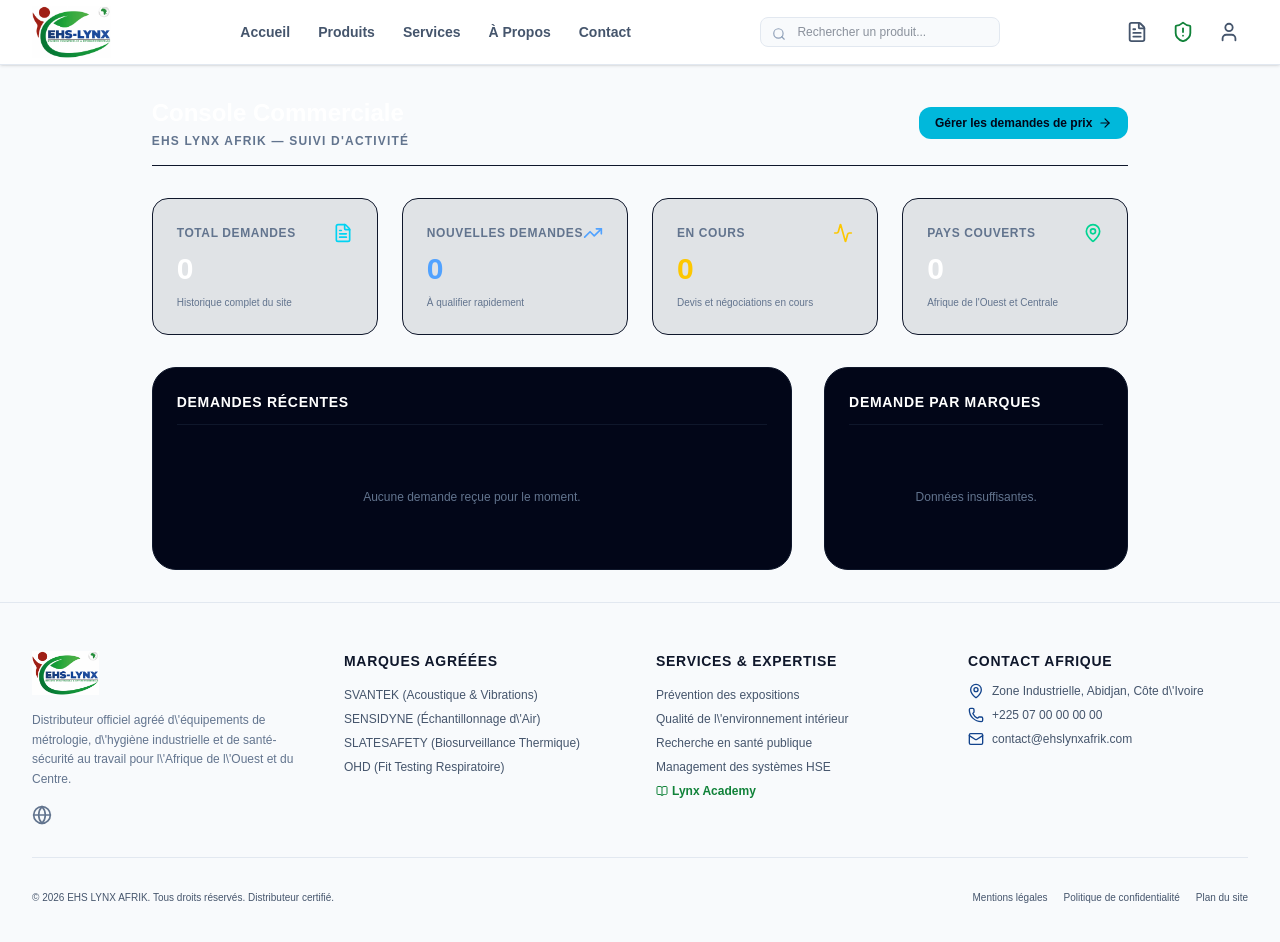
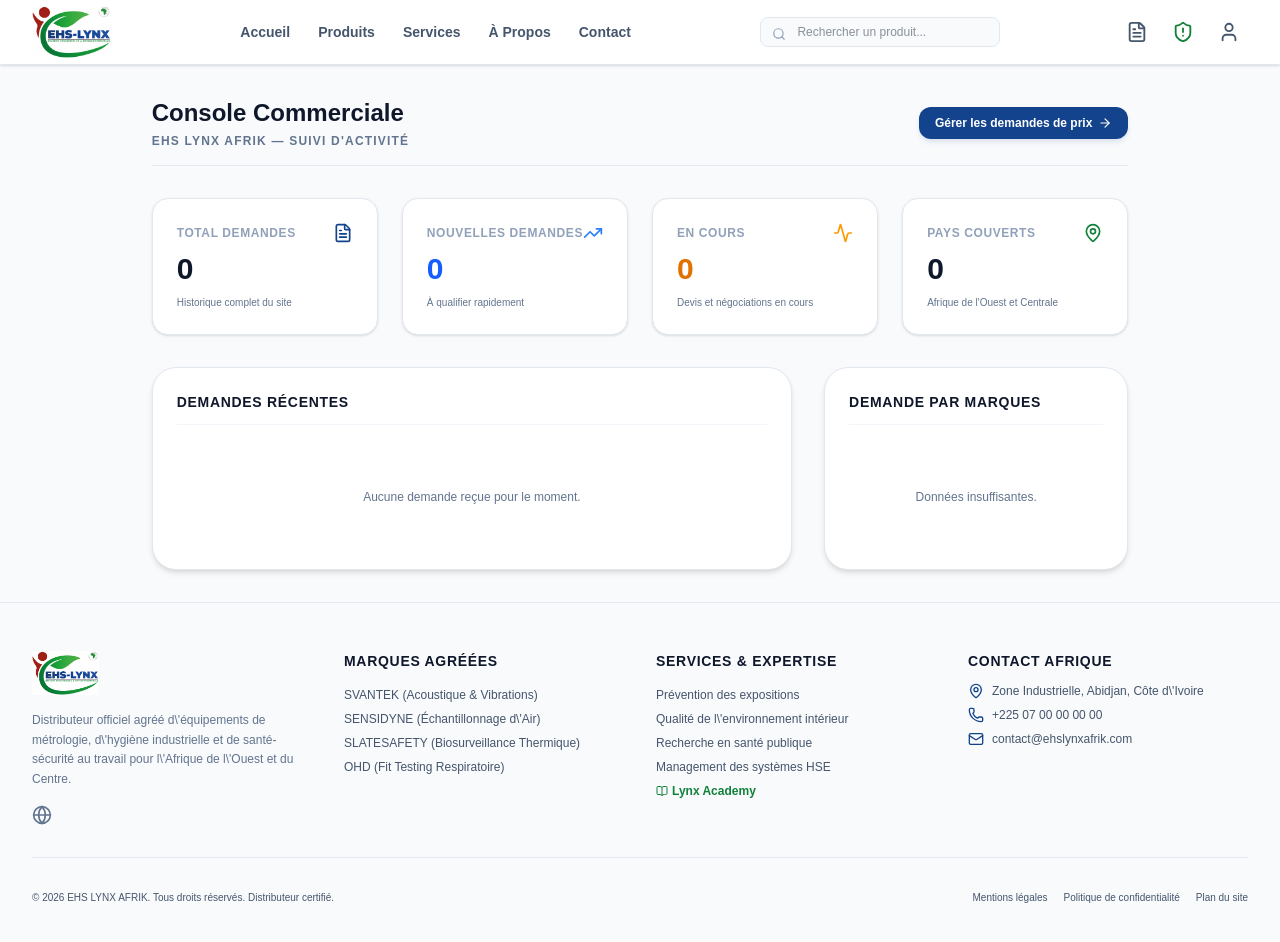
Before and after one commit to francisyaro/ehslynxstore, a Next.js app: page /admin in a window 1280 px wide. Shown: the top 942 px of the page. Built offline with nearby package versions, Linux system fonts and the light colour scheme.

Commit message:
fix: refactor admin dashboard page to premium light theme

```diff
--- a/src/app/admin/page.tsx
+++ b/src/app/admin/page.tsx
@@ -53,27 +53,27 @@
     }));
   };
 
-  // Status mapping to label and color
+  // Status mapping to label and color (optimized for light theme)
   const statusConfig: Record<string, { label: string; color: string }> = {
-    nouvelle: { label: 'Nouvelle', color: 'bg-blue-500/10 text-blue-400 border-blue-500/20' },
-    en_qualification: { label: 'En qualification', color: 'bg-yellow-500/10 text-yellow-400 border-yellow-500/20' },
-    offre_en_preparation: { label: 'Offre en préparation', color: 'bg-purple-500/10 text-purple-400 border-purple-500/20' },
-    devis_transmis: { label: 'Devis transmis', color: 'bg-cyan-500/10 text-cyan-400 border-cyan-500/20' },
-    acceptee: { label: 'Acceptée', color: 'bg-emerald-500/10 text-emerald-400 border-emerald-500/20' },
-    refusee: { label: 'Refusée', color: 'bg-rose-500/10 text-rose-400 border-rose-500/20' },
+    nouvelle: { label: 'Nouvelle', color: 'bg-blue-50 text-blue-600 border-blue-100' },
+    en_qualification: { label: 'En qualification', color: 'bg-amber-50 text-amber-700 border-amber-100' },
+    offre_en_preparation: { label: 'Offre en préparation', color: 'bg-purple-50 text-purple-700 border-purple-100' },
+    devis_transmis: { label: 'Devis transmis', color: 'bg-cyan-50 text-cyan-700 border-cyan-100' },
+    acceptee: { label: 'Acceptée', color: 'bg-emerald-50 text-brand-green border-emerald-100' },
+    refusee: { label: 'Refusée', color: 'bg-rose-50 text-brand-red border-rose-100' },
   };
 
   return (
     <div className="mx-auto max-w-7xl px-4 py-8 sm:px-6 lg:px-8 space-y-8">
       {/* Dashboard Header */}
-      <div className="flex flex-col sm:flex-row sm:items-center sm:justify-between gap-4 pb-4 border-b border-slate-900">
+      <div className="flex flex-col sm:flex-row sm:items-center sm:justify-between gap-4 pb-4 border-b border-slate-200">
         <div>
-          <h1 className="text-2xl font-black text-white">Console Commerciale</h1>
+          <h1 className="text-2xl font-black text-slate-900">Console Commerciale</h1>
           <p className="text-xs text-slate-500 uppercase tracking-widest font-semibold mt-1">EHS LYNX AFRIK — Suivi d'activité</p>
         </div>
         <Link
           href="/admin/demandes"
-          className="inline-flex items-center justify-center gap-1.5 px-4 py-2 rounded-xl bg-cyan-500 hover:bg-cyan-400 text-slate-950 text-xs font-bold transition-colors"
+          className="inline-flex items-center justify-center gap-1.5 px-4 py-2 rounded-xl bg-brand-blue hover:bg-blue-700 text-white text-xs font-bold shadow-md shadow-brand-blue/10 transition-all hover:scale-[1.01]"
         >
           Gérer les demandes de prix <ArrowRight className="h-3.5 w-3.5" />
         </Link>
@@ -81,72 +81,72 @@
 
       {/* Metrics Cards Grid */}
       <div className="grid grid-cols-1 sm:grid-cols-2 lg:grid-cols-4 gap-6">
-        <div className="p-6 rounded-2xl border border-slate-900 bg-slate-900/10 space-y-2">
+        <div className="p-6 rounded-2xl border border-slate-200 bg-white space-y-2 shadow-sm">
           <div className="flex justify-between items-center text-slate-500">
-            <span className="text-xs font-bold uppercase tracking-wider">Total Demandes</span>
-            <FileText className="h-5 w-5 text-cyan-400" />
+            <span className="text-xs font-bold uppercase tracking-wider text-slate-400">Total Demandes</span>
+            <FileText className="h-5 w-5 text-brand-blue" />
           </div>
-          <p className="text-3xl font-black text-white">{metrics.total}</p>
+          <p className="text-3xl font-black text-slate-900">{metrics.total}</p>
           <p className="text-[10px] text-slate-500">Historique complet du site</p>
         </div>
 
-        <div className="p-6 rounded-2xl border border-slate-900 bg-slate-900/10 space-y-2">
+        <div className="p-6 rounded-2xl border border-slate-200 bg-white space-y-2 shadow-sm">
           <div className="flex justify-between items-center text-slate-500">
-            <span className="text-xs font-bold uppercase tracking-wider">Nouvelles Demandes</span>
-            <TrendingUp className="h-5 w-5 text-blue-400" />
+            <span className="text-xs font-bold uppercase tracking-wider text-slate-400">Nouvelles Demandes</span>
+            <TrendingUp className="h-5 w-5 text-blue-500" />
           </div>
-          <p className="text-3xl font-black text-blue-400">{metrics.newCount}</p>
+          <p className="text-3xl font-black text-blue-600">{metrics.newCount}</p>
           <p className="text-[10px] text-slate-500">À qualifier rapidement</p>
         </div>
 
-        <div className="p-6 rounded-2xl border border-slate-900 bg-slate-900/10 space-y-2">
+        <div className="p-6 rounded-2xl border border-slate-200 bg-white space-y-2 shadow-sm">
           <div className="flex justify-between items-center text-slate-500">
-            <span className="text-xs font-bold uppercase tracking-wider">En cours</span>
-            <Activity className="h-5 w-5 text-yellow-400" />
+            <span className="text-xs font-bold uppercase tracking-wider text-slate-400">En cours</span>
+            <Activity className="h-5 w-5 text-amber-500" />
           </div>
-          <p className="text-3xl font-black text-yellow-400">{metrics.inProgress}</p>
+          <p className="text-3xl font-black text-amber-600">{metrics.inProgress}</p>
           <p className="text-[10px] text-slate-500">Devis et négociations en cours</p>
         </div>
 
-        <div className="p-6 rounded-2xl border border-slate-900 bg-slate-900/10 space-y-2">
+        <div className="p-6 rounded-2xl border border-slate-200 bg-white space-y-2 shadow-sm">
           <div className="flex justify-between items-center text-slate-500">
-            <span className="text-xs font-bold uppercase tracking-wider">Pays Couverts</span>
-            <MapPin className="h-5 w-5 text-emerald-400" />
+            <span className="text-xs font-bold uppercase tracking-wider text-slate-400">Pays Couverts</span>
+            <MapPin className="h-5 w-5 text-brand-green" />
           </div>
-          <p className="text-3xl font-black text-white">{metrics.countries.size}</p>
+          <p className="text-3xl font-black text-slate-900">{metrics.countries.size}</p>
           <p className="text-[10px] text-slate-500">Afrique de l'Ouest et Centrale</p>
         </div>
       </div>
 
       <div className="grid grid-cols-1 lg:grid-cols-3 gap-8">
         {/* Recent requests list */}
-        <div className="lg:col-span-2 border border-slate-900 bg-slate-950 p-6 rounded-3xl space-y-6">
-          <h2 className="text-sm font-bold text-white uppercase tracking-wider border-b border-slate-900 pb-3">
+        <div className="lg:col-span-2 border border-slate-200 bg-white p-6 rounded-3xl space-y-6 shadow-md">
+          <h2 className="text-sm font-bold text-slate-900 uppercase tracking-wider border-b border-slate-100 pb-3">
             Demandes Récentes
           </h2>
 
           {requests.length > 0 ? (
-            <div className="divide-y divide-slate-900">
+            <div className="divide-y divide-slate-100">
               {requests.slice(0, 5).map((req) => {
-                const config = statusConfig[req.status] || { label: req.status.replace('_', ' '), color: 'bg-slate-900 text-slate-400' };
+                const config = statusConfig[req.status] || { label: req.status.replace('_', ' '), color: 'bg-slate-50 text-slate-500 border-slate-200' };
                 return (
                   <div key={req.id} className="py-4 first:pt-0 last:pb-0 flex items-center justify-between gap-4">
                     <div className="space-y-1">
                       <div className="flex items-center gap-2">
-                        <Link href={`/admin/demandes/${req.id}`} className="text-xs font-mono font-bold text-cyan-400 hover:underline">
+                        <Link href={`/admin/demandes/${req.id}`} className="text-xs font-mono font-bold text-brand-blue hover:underline">
                           {req.reference}
                         </Link>
                         <span className={`px-2 py-0.5 rounded text-[8px] font-bold uppercase tracking-wider border ${config.color}`}>
                           {config.label}
                         </span>
                       </div>
-                      <p className="text-xs text-white font-semibold">{req.company_name} ({req.country})</p>
+                      <p className="text-xs text-slate-900 font-bold">{req.company_name} ({req.country})</p>
                       <p className="text-[10px] text-slate-500">{req.contact_name} — {req.items.length} {req.items.length > 1 ? 'articles' : 'article'}</p>
                     </div>
 
                     <div className="text-right">
                       <p className="text-[10px] text-slate-500 font-mono">{new Date(req.created_at).toLocaleDateString('fr-FR')}</p>
-                      <Link href={`/admin/demandes/${req.id}`} className="inline-flex items-center gap-0.5 text-[10px] font-bold text-slate-400 hover:text-white mt-1">
+                      <Link href={`/admin/demandes/${req.id}`} className="inline-flex items-center gap-0.5 text-[10px] font-bold text-slate-500 hover:text-brand-blue mt-1 transition-colors">
                         Traiter <ArrowRight className="h-3 w-3" />
                       </Link>
                     </div>
@@ -160,8 +160,8 @@
         </div>
 
         {/* Brand popularity charts */}
-        <div className="border border-slate-900 bg-slate-950 p-6 rounded-3xl space-y-6">
-          <h2 className="text-sm font-bold text-white uppercase tracking-wider border-b border-slate-900 pb-3">
+        <div className="border border-slate-200 bg-white p-6 rounded-3xl space-y-6 shadow-md">
+          <h2 className="text-sm font-bold text-slate-900 uppercase tracking-wider border-b border-slate-100 pb-3">
             Demande par Marques
           </h2>
 
@@ -169,14 +169,14 @@
             {brandDistribution().length > 0 ? (
               brandDistribution().map((dist, idx) => (
                 <div key={idx} className="space-y-1.5">
-                  <div className="flex justify-between text-xs font-bold text-slate-300">
+                  <div className="flex justify-between text-xs font-bold text-slate-700">
                     <span>{dist.brand}</span>
-                    <span className="text-slate-500">{dist.count} u. ({dist.percentage}%)</span>
+                    <span className="text-slate-450">{dist.count} u. ({dist.percentage}%)</span>
                   </div>
                   {/* Progress bar */}
-                  <div className="h-2 w-full bg-slate-900 rounded-full overflow-hidden">
+                  <div className="h-2 w-full bg-slate-100 rounded-full overflow-hidden">
                     <div
-                      className="h-full bg-gradient-to-r from-cyan-500 to-emerald-500 rounded-full"
+                      className="h-full bg-gradient-to-r from-brand-blue to-brand-green rounded-full"
                       style={{ width: `${dist.percentage}%` }}
                     />
                   </div>
```
